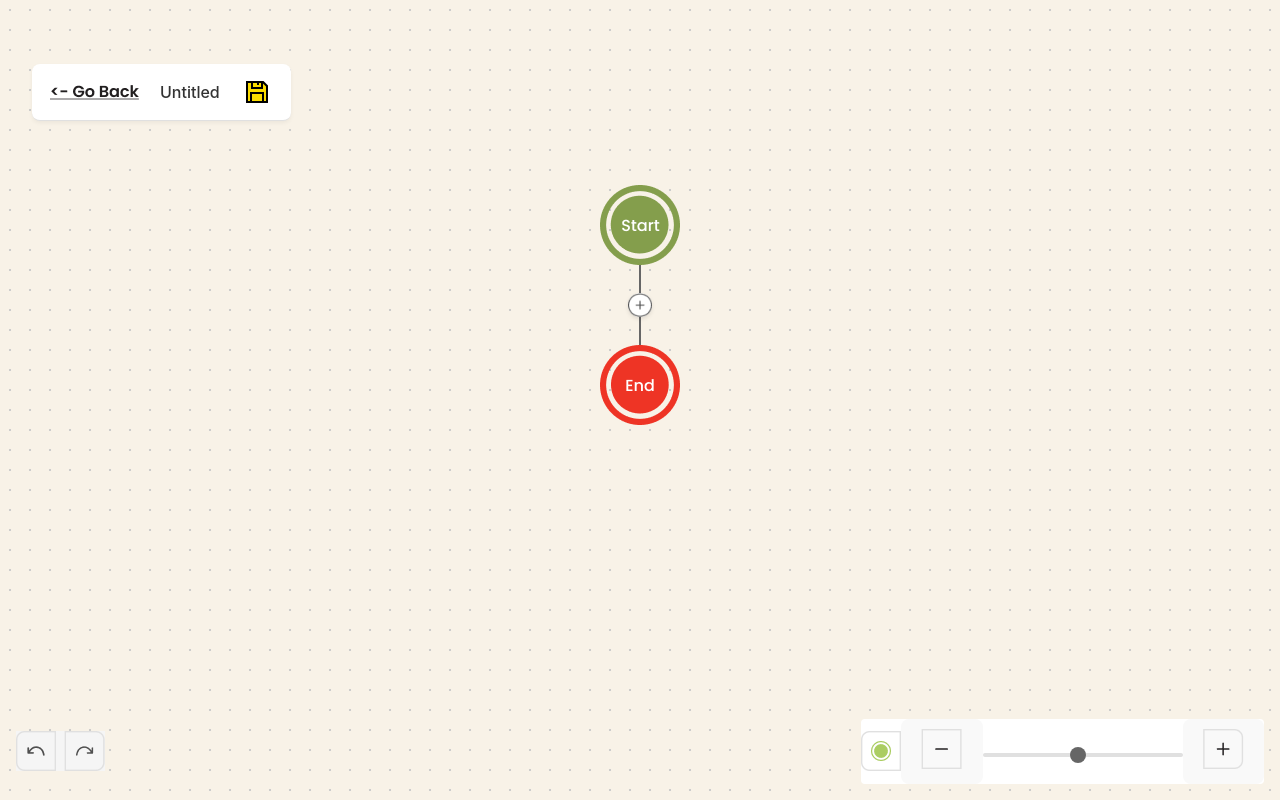
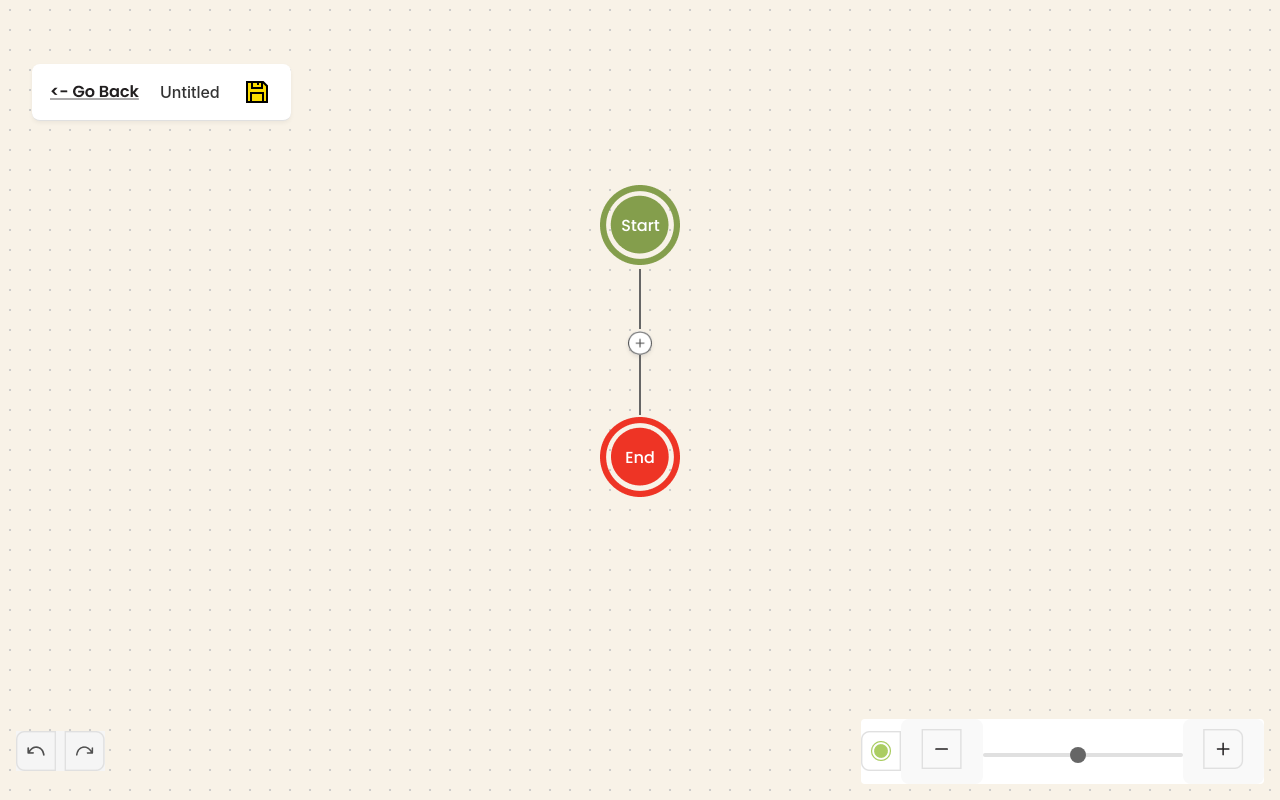
Before and after one commit to Abstract-ak/workflow-management, a React (Vite) app: page /workflow-management/create in a window 1280 px wide. Built offline with nearby package versions, Linux system fonts and the light colour scheme.

Commit message:
node connectioon step-1

```diff
--- a/src/pages/process/CreateProcess.module.css
+++ b/src/pages/process/CreateProcess.module.css
@@ -11,7 +11,6 @@
   display: flex;
   justify-content: space-between;
   align-items: center;
-  /* padding: 0.5rem 1rem; */
   padding: 12px 18px;
   width: fit-content;
   z-index: 1;
@@ -59,13 +58,18 @@
   padding: 4px;
 }
 
+
+/* main canvas */
+
+
 .workflowCanvas {
   flex: 1;
-  position: relative;
-  overflow: hidden;
+  /* position: relative; */
+  /* overflow: hidden; */
+
 }
 
-.dotGrid {
+/* .dotGrid {
   position: absolute;
   top: 0;
   left: 0;
@@ -76,21 +80,21 @@
   display: flex;
   justify-content: center;
   align-items: center;
-}
+} */
 
 .workflowNodes {
   display: flex;
   flex-direction: column;
   align-items: center;
-  gap: 5rem;
+  gap: 3.87rem;
 }
 
-.startNode,
-.endNode {
+.startNode
+ {
   position: relative;
-  display: flex;
-  align-items: center;
-  justify-content: center;
+  /* display: flex; */
+  /* align-items: center; */
+  /* justify-content: center; */
 }
 
 .startNode img,
@@ -104,16 +108,16 @@
   top: 100%;
   left: 50%;
   transform: translateX(-50%);
-  height: 80px;
+  height: 60px;
   width: 2px;
   background-color: #666;
 }
 
 .addNode {
-  position: absolute;
-  bottom: -28px;
-  left: 50%;
-  transform: translateX(-50%);
+  /* position: absolute; */
+  /* bottom: -28px; */
+  /* left: 50%; */
+  /* transform: translateX(-50%); */
   width: 24px;
   height: 24px;
   background-color: white;
--- a/src/pages/process/CreateProcess.tsx
+++ b/src/pages/process/CreateProcess.tsx
@@ -62,8 +62,11 @@ const CreateProcess = () => {
         {/* <div className={styles.dotGrid}> */}
         <div className={styles.workflowNodes}>
           <div className={styles.startNode}>
+
             <img src="startProcess.png" alt="start-node" />
-            <div className={styles.connector}>
+            <div className={styles.connector}></div>
+          </div>
+
           <div className={styles.addNode}
             onClick={toggleTooltip} // Uncommented to enable tooltip toggle
             ref={addNodeRef}>
@@ -72,9 +75,11 @@ const CreateProcess = () => {
               isVisible={isTooltipVisible}
               onSelect={handleNodeSelect}
             />
+            <div className={styles.connector}></div>
           </div>
-            </div>
-          </div>
+
+          {/* </div> */}
+          {/* </div> */}
           <div className={styles.endNode}>
             <img src="endProcess.png" alt="end-node" />
           </div>
```
Lines whose indentation alone changed are shown as unchanged.
